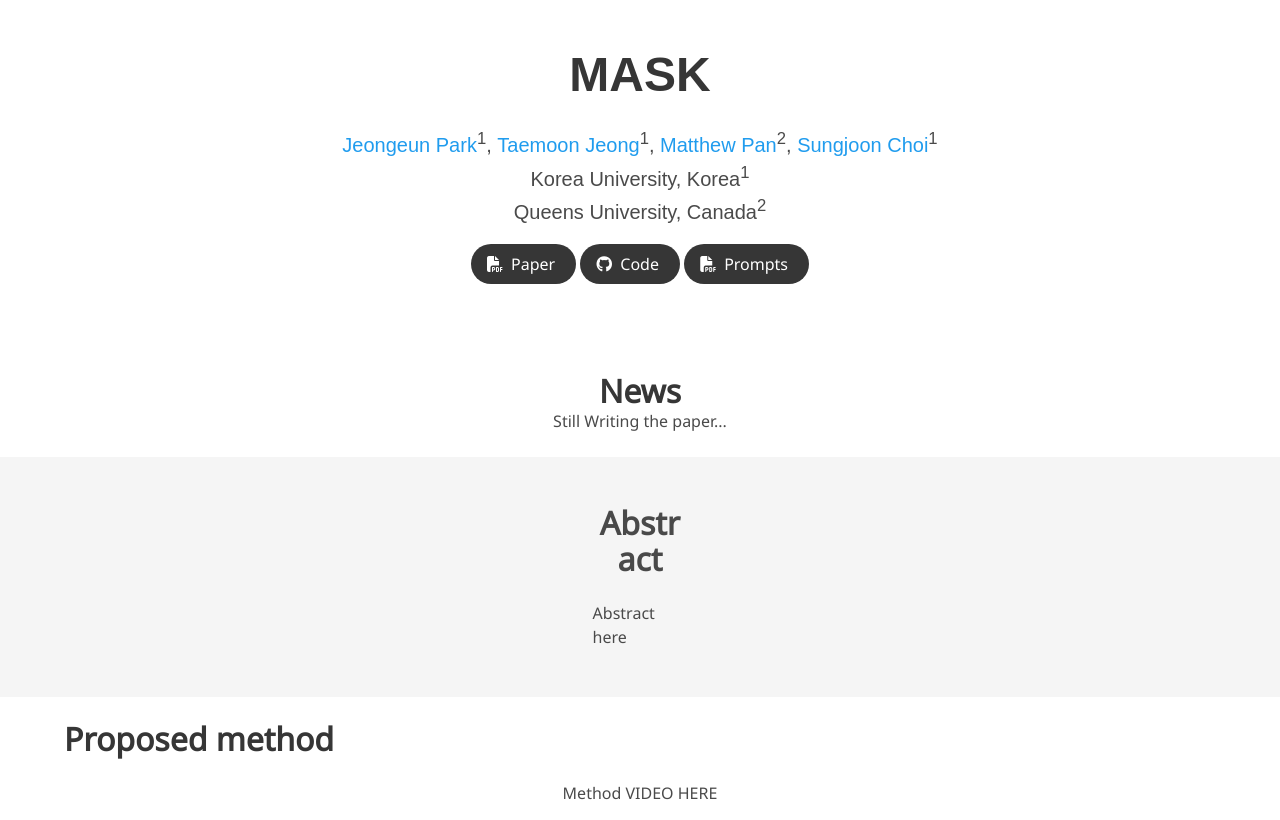
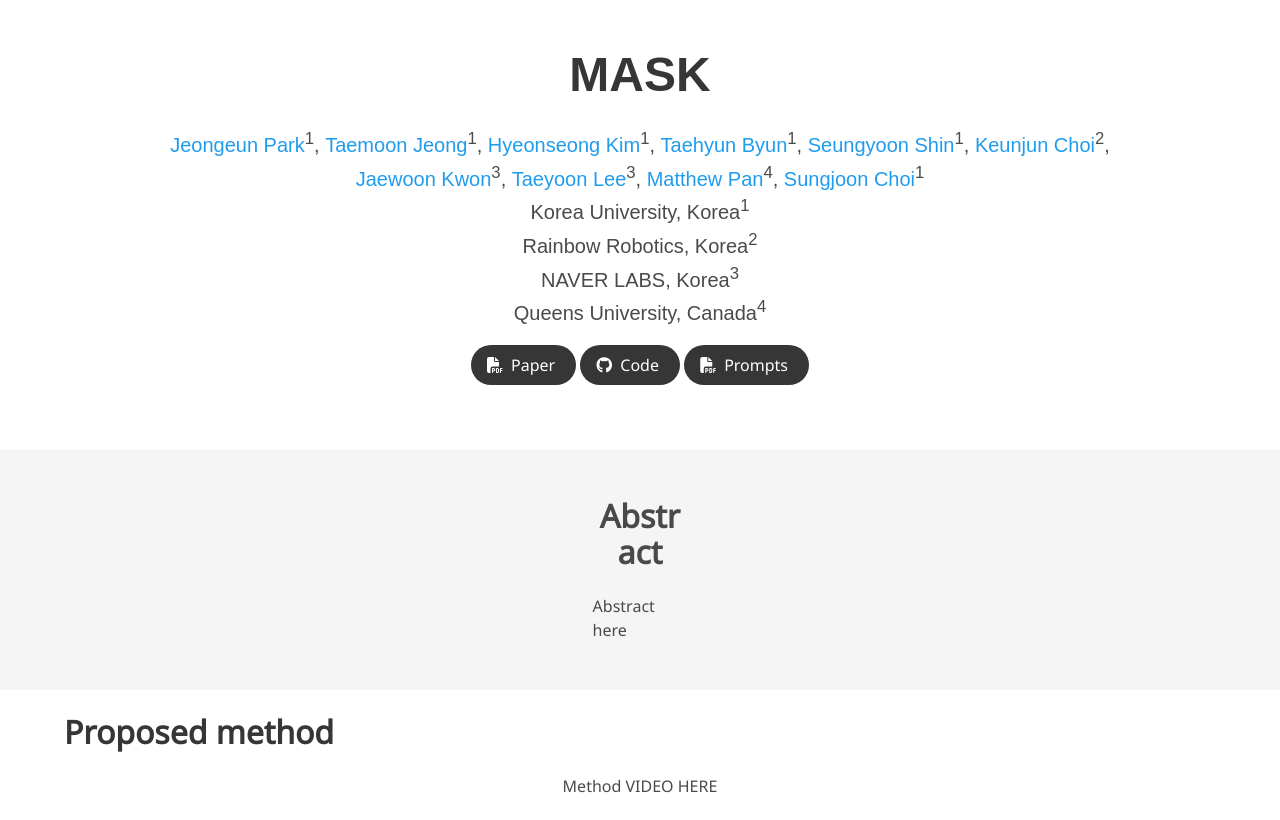
Before and after one commit to MASK-robot/MASK-robot.github.io, a plain HTML site: page index.html in a window 1280 px wide. Shown: the top 820 px of the page. Drawn offline with nearby package versions, Linux system fonts and the light colour scheme; some packages are replaced by stand-ins of ours; a script that the page names is missing; some icons are missing; a web font is replaced by a local one.

Commit message:
first commit

```diff
--- a/index.html
+++ b/index.html
@@ -66,17 +66,30 @@
             <span class="author-block">
               <a href="https://sites.google.com/view/cv-jeongeunpark-korea" target="_blank">Jeongeun Park</a><sup>1</sup>,</span>
               <span class="author-block">
-                <a href="https://github.com/pull-ups" target="_blank">Taemoon Jeong</a><sup>1</sup>,</span>
-                <span class="author-block">
-                  <span class="author-block">
-                  <a href="https://yj-yu.github.io/home/" target="_blank">Matthew Pan</a><sup>2</sup>,</span>
-                <span class="author-block">
+                <a href="" target="_blank">Taemoon Jeong</a><sup>1</sup>,</span>
+              <span class="author-block">
+                  <a href="" target="_blank">Hyeonseong Kim</a><sup>1</sup>,</span>
+              <span class="author-block">
+                    <a href="" target="_blank">Taehyun Byun</a><sup>1</sup>,</span>
+              <span class="author-block">
+                      <a href="" target="_blank">Seungyoon Shin</a><sup>1</sup>,</span>
+              <span class="author-block">
+                  <a href="" target="_blank">Keunjun Choi</a><sup>2</sup>,</span>
+              <span class="author-block">
+                    <a href="" target="_blank">Jaewoon Kwon</a><sup>3</sup>,</span>
+              <span class="author-block">
+                <a href="" target="_blank">Taeyoon Lee</a><sup>3</sup>,</span>
+              <span class="author-block">
+                  <a href="" target="_blank">Matthew Pan</a><sup>4</sup>,</span>
+              <span class="author-block">
                         <a href="https://sites.google.com/view/sungjoon-choi/home" target="_blank">
                             Sungjoon Choi</a><sup>1</sup></span>
                 </div>
             <div class="is-size-5 publication-authors">
                 <span class="author-block">Korea University, Korea<sup>1</sup><br>
-                    Queens University, Canada<sup>2</sup><br>
+                    Rainbow Robotics, Korea<sup>2</sup><br>
+                    NAVER LABS, Korea<sup>3</sup><br>
+                    Queens University, Canada<sup>4</sup><br>
                 </span>
                 </div>
 
@@ -115,19 +128,18 @@
        </div>
     </div>
 </section>
-<section class="hero is-small">
+<!-- <section class="hero is-small">
   <div class="hero-body">
     <div class="container">
       <div class="columns is-centered has-text-centered">
         <div class="column is-four-fifths">
           <h2 class="title is-3">News</h2>
-          Still Writing the paper...
-            <!-- Our paper got accepted in Robotics and Automation Letters (RaL)!🥳🥳 -->
+          This work is supported by NAVER LAB
         </div>
       </div>
     </div>
   </div>
-</section>
+</section> -->
 <!-- Paper abstract -->
 <section class="section hero is-light">
     <div class="container is-max-desktop">
```
